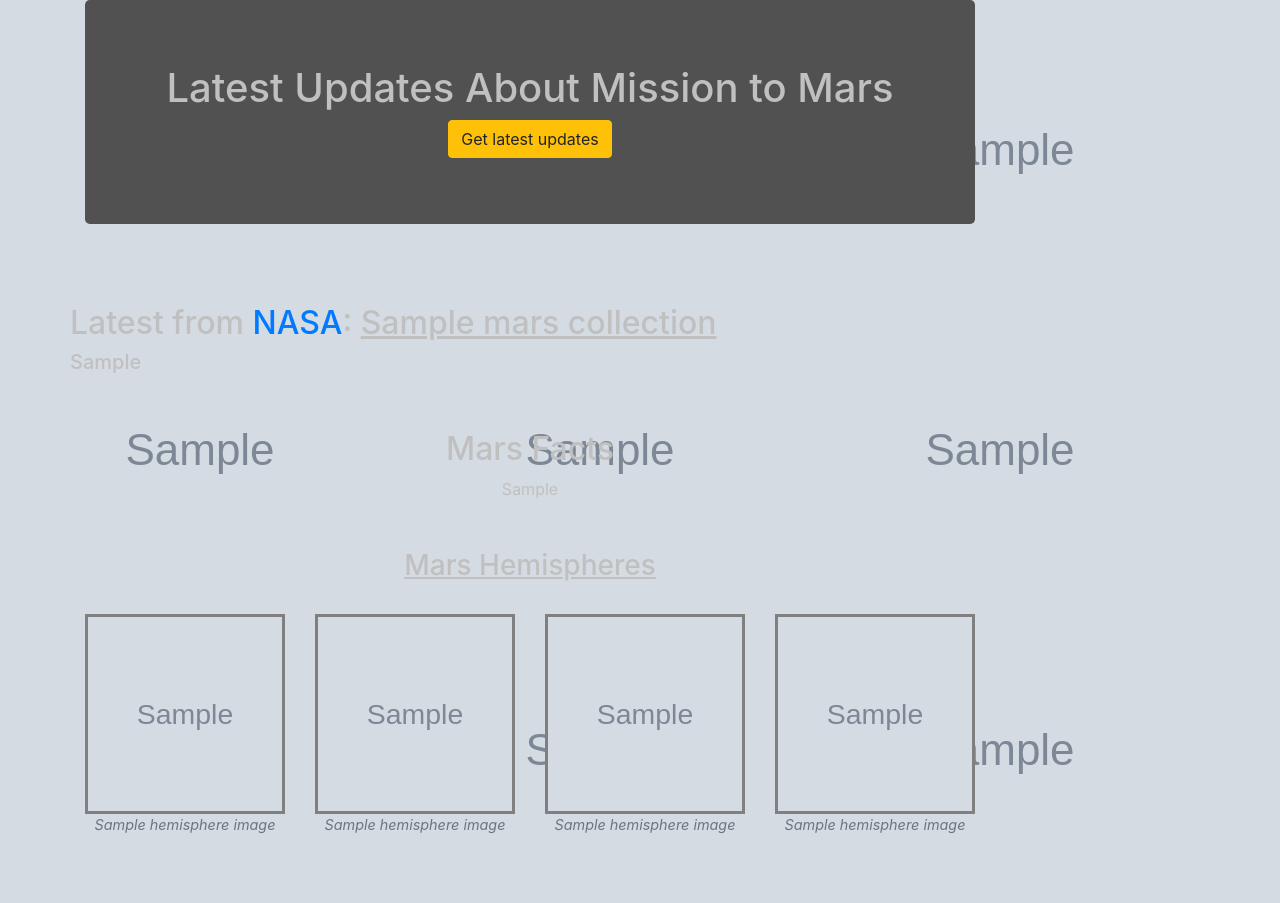
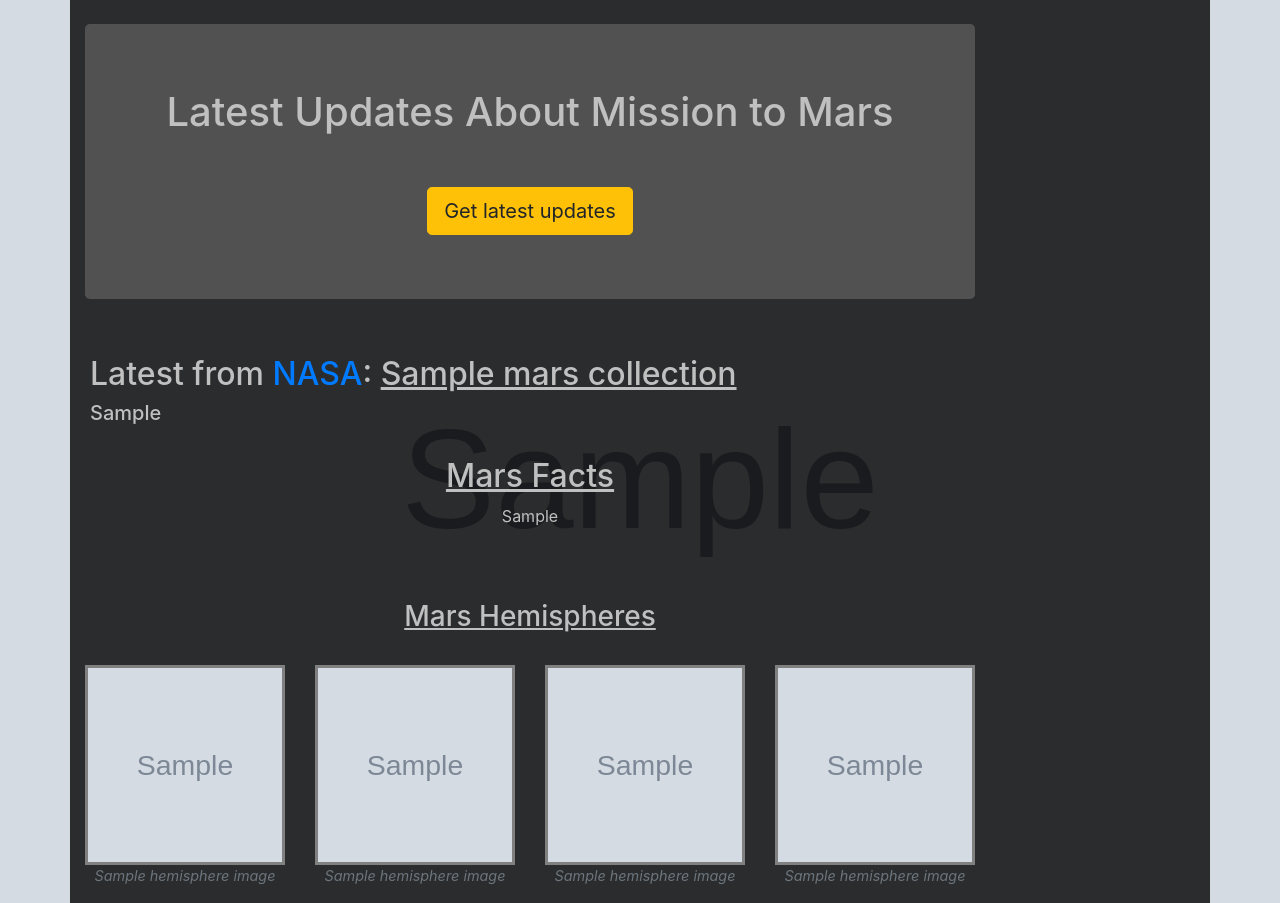
Before and after one commit to saguaroland1939/web-scraping-challenge, a Flask app: page / in a window 1280 px wide. Before the commit the page ends 833 px from the top, so only its background shows below. Run offline with Flask 2, Linux system fonts and the light colour scheme; grey boxes marked "Sample" are stand-in pictures; a database or web service that is not in the repository returns one stand-in record (values such as "Sample title").

Commit message:
Fixes button so it triggers scrape route, fixes scrape route so it re-loads home page, adds more styling.

```diff
--- a/Mission_to_Mars/Templates/index.html
+++ b/Mission_to_Mars/Templates/index.html
@@ -12,6 +12,7 @@
     {
       background-image: url( {{ latest_content.mars_image_url }} );
       background-attachment: fixed;
+      background-size: cover;
       color: silver;
     }
 
@@ -20,53 +21,64 @@
       background-color:rgb(82, 81, 81);
       color:silver;
     }
+
+    .translucent_backing
+    {
+      background-color:rgba(0, 0, 0, 0.8);
+    }
+
+    td
+    {
+      padding:4px;
+    }
   </style>
 </head>
 
 <body>
-  <div class="container text-center">
+  <!-- Div to place translucent background behind content. -->
+  <div class="container text-center translucent_backing">
     <div class="row">
       <div col-lg-12 mx-auto>
         <!-- Main heading. Botton activates scrape route in Flask app. -->
         <div class="container text-center">
+          <br>
           <h1 class="jumbotron" color=black>
-      Latest Updates About Mission to Mars<br>
-      <button type="button" class="btn btn-warning" href="http://127.0.0.1:5000/scrape">
-        Get latest updates
-      </button>
+            Latest Updates About Mission to Mars<br><br>
+            <a type="button" class="btn btn-warning btn-lg" type="submit" href="http://127.0.0.1:5000/scrape">Get latest updates</a>
+            <!-- <button type="button" class="btn btn-warning btn-lg" type="submit" href="http://127.0.0.1:5000/scrape"> -->
+              <!-- Get latest updates
+            </button> -->
           </h1>
         </div>
         <br>
 
         <!-- News sub-heading -->
-  <br>
-  <h2 align="left">Latest from <a href="https://mars.nasa.gov/news/">NASA</a>: <u>{{ latest_content.news_title }}</u></h2>
-  <h5 align="left">{{ latest_content.news_teaser }}</h5>
-  <br>
+        <h2 align="left" style="margin-left: 20px">Latest from <a href="https://mars.nasa.gov/news/">NASA</a>: <u>{{ latest_content.news_title }}</u></h2>
+        <h5 align="left" style="margin-left: 20px">{{ latest_content.news_teaser }}</h5>
         <br>
 
         <!-- Display Mars facts table. Use 'safe' to allow jinja2 to run the html instead of printing it. -->
         <div class="container">
           <div class="row">
-      <div class="col-lg-6 mx-auto">
-        <strong><h2>Mars Facts</h2></strong>
+            <div align="center" class="col-lg-12">
+              <u><strong><h2>Mars Facts</h2></strong></u>
             </div>
           </div>
           <div class="row">
-      <div class="col-lg-6 mx-auto">
+            <div align="center" class="col-lg-12">
               {{ latest_content.facts_table_html | safe }}
             </div>
           </div>
         </div>
         <br>
         <br>
-
+        <br>
 
         <!-- Mars Hemispheres heading -->
         <div class="container">
           <div class="row">
             <div class="col-lg-12 mx-auto">
-        <u><h3>Mars Hemispheres</h3></u>
+              <u><strong><h3>Mars Hemispheres</h3></strong></u>
               <br>
             </div>
           </div>
--- a/Mission_to_Mars/app.py
+++ b/Mission_to_Mars/app.py
@@ -36,7 +36,9 @@ def scrape():
     mars_collection.delete_many({})
     # Post new document to Mongo collection.
     mars_collection.insert_one(post)
-    return ""
+
+    return index()
+
 
 # Set up Flask app to run from command line.
 if __name__ == "__main__":
```
Lines whose indentation alone changed are shown as unchanged.
